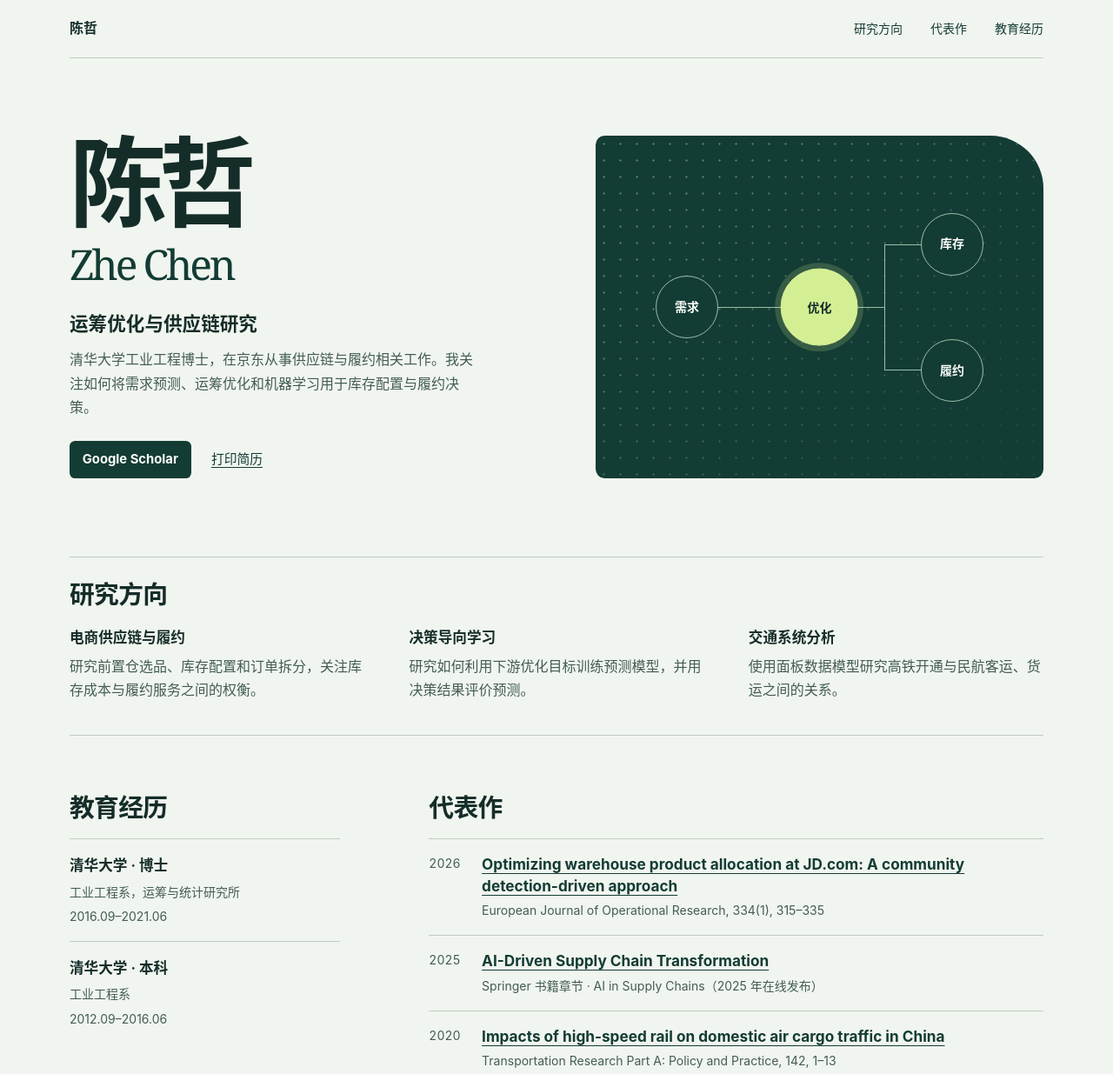
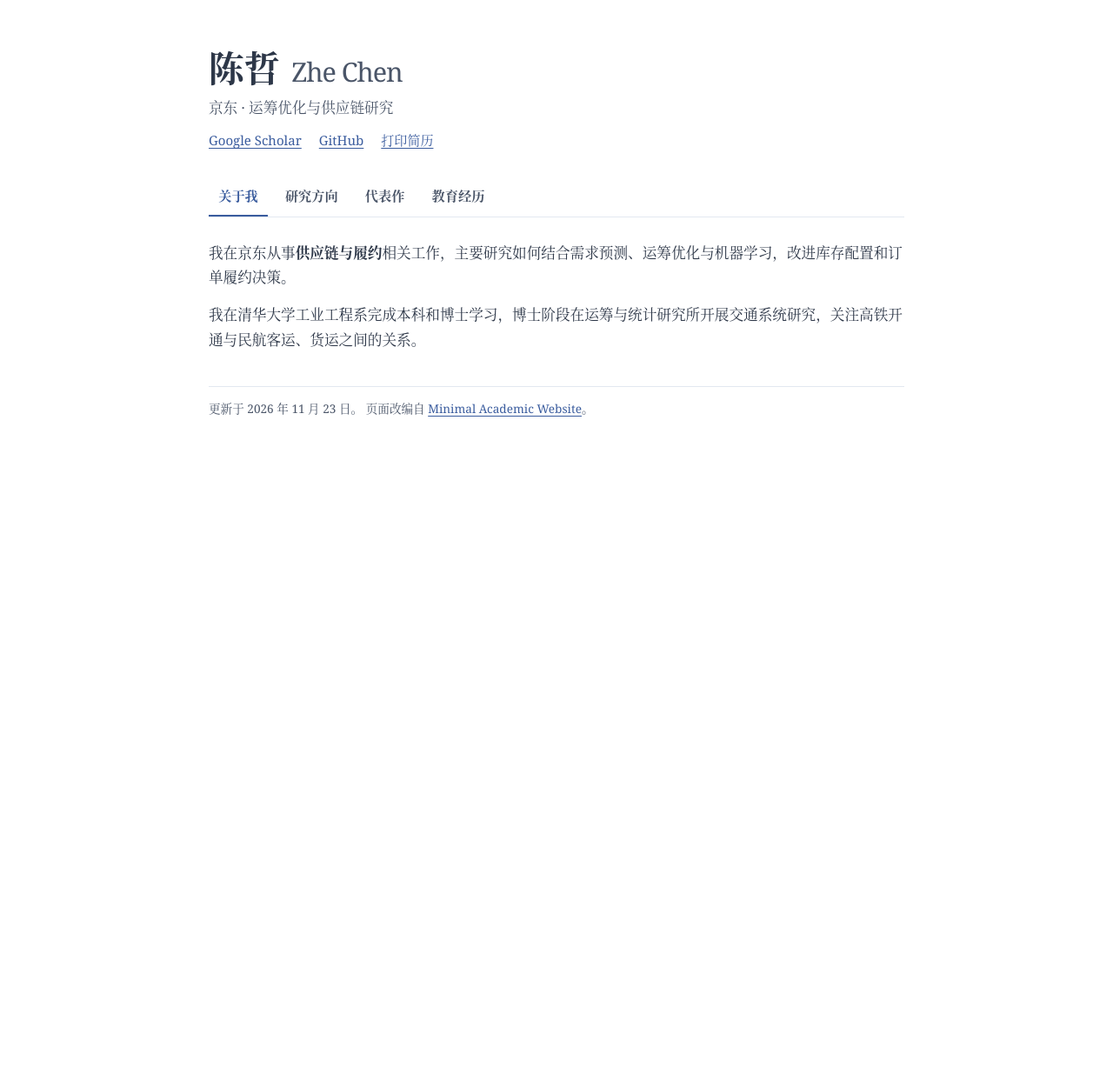
Before and after one commit to chenzh12/chenzh12.github.io, a plain HTML site: page index.html in a window 1280 px wide. Shown: the top 1235 px of the page at 87% size. After the commit the page ends 800 px from the top, so only its background shows below. Drawn offline with Linux system fonts and the light colour scheme.

Commit message:
Adapt academic homepage template for Zhe Chen

```diff
--- a/index.html
+++ b/index.html
@@ -1,365 +1,254 @@
 <!doctype html>
+<!--
+Adapted from Minimal Academic Website by Yuhui Zhang.
+https://github.com/yuhui-zh15/Minimal-Academic-Website
+
+MIT License
+
+Copyright (c) 2025 Yuhui Zhang
+
+Permission is hereby granted, free of charge, to any person obtaining a copy
+of this software and associated documentation files (the "Software"), to deal
+in the Software without restriction, including without limitation the rights
+to use, copy, modify, merge, publish, distribute, sublicense, and/or sell
+copies of the Software, and to permit persons to whom the Software is
+furnished to do so, subject to the following conditions:
+
+The above copyright notice and this permission notice shall be included in all
+copies or substantial portions of the Software.
+
+THE SOFTWARE IS PROVIDED "AS IS", WITHOUT WARRANTY OF ANY KIND, EXPRESS OR
+IMPLIED, INCLUDING BUT NOT LIMITED TO THE WARRANTIES OF MERCHANTABILITY,
+FITNESS FOR A PARTICULAR PURPOSE AND NONINFRINGEMENT. IN NO EVENT SHALL THE
+AUTHORS OR COPYRIGHT HOLDERS BE LIABLE FOR ANY CLAIM, DAMAGES OR OTHER
+LIABILITY, WHETHER IN AN ACTION OF CONTRACT, TORT OR OTHERWISE, ARISING FROM,
+OUT OF OR IN CONNECTION WITH THE SOFTWARE OR THE USE OR OTHER DEALINGS IN THE
+SOFTWARE.
+-->
 <html lang="zh-CN">
 <head>
   <meta charset="utf-8">
   <meta name="viewport" content="width=device-width, initial-scale=1">
-  <meta name="description" content="陈哲的个人简历。研究方向包括供应链运筹优化、电商履约和决策导向学习。">
-  <meta name="theme-color" content="#f1f5ef">
-  <title>陈哲 Zhe Chen | 个人简历</title>
+  <meta name="description" content="陈哲的学术主页。研究方向包括供应链运筹优化、电商履约和决策导向学习。">
+  <meta name="theme-color" content="#ffffff">
+  <meta name="author" content="Zhe Chen">
+  <title>陈哲 Zhe Chen | 学术主页</title>
   <style>
     :root {
       color-scheme: light;
-      --paper: #f1f5ef;
-      --ink: #152d29;
-      --muted: #435d55;
-      --line: #bfcdc3;
-      --forest: #133c34;
-      --lime: #d4ef93;
-      --white: #fbfdfa;
-      --shell: 70rem;
+      --bg-color: #fff;
+      --text-color: #2d3748;
+      --text-secondary: #4a5568;
+      --accent-color: #3a5c9e;
+      --border-color: #e2e8f0;
+      --serif: Georgia, "Times New Roman", "Songti SC", "Noto Serif CJK SC", SimSun, serif;
     }
 
     *, *::before, *::after { box-sizing: border-box; }
-
-    html { scroll-padding-block-start: 1.25rem; }
+    h1, h2, h3, p, ul { margin: 0; }
+    ul { padding: 0; list-style: none; }
 
     body {
-      margin: 0;
-      background: var(--paper);
-      color: var(--ink);
-      font: 1rem/1.72 "Inter", "PingFang SC", "Microsoft YaHei", "Noto Sans CJK SC", system-ui, sans-serif;
+      width: min(50rem, calc(100% - 3rem));
+      margin: 0 auto;
+      background: var(--bg-color);
+      color: var(--text-color);
+      font: 1.04rem/1.72 var(--serif);
     }
 
-    h1, h2, h3, p, figure, ul, ol { margin: 0; }
-    ul, ol { padding: 0; list-style: none; }
-    a { color: var(--forest); text-underline-offset: .24em; }
-    a:hover { text-decoration-thickness: .15em; }
-
-    :focus-visible {
-      outline: .15rem solid #466918;
-      outline-offset: .24rem;
+    a {
+      color: var(--accent-color);
+      text-underline-offset: .23em;
     }
 
-    .shell {
-      width: min(var(--shell), calc(100% - 4rem));
-      margin-inline: auto;
-    }
+    a:hover { text-decoration-thickness: .13em; }
+    :focus-visible { outline: 2px solid var(--accent-color); outline-offset: 4px; }
 
     .skip-link {
       position: absolute;
-      z-index: 1;
-      background: var(--white);
-      padding: .5rem 1rem;
-      transform: translateY(-120%);
+      inset-block-start: .35rem;
+      padding: .35rem .65rem;
+      background: var(--bg-color);
+      transform: translateY(-180%);
     }
 
     .skip-link:focus { transform: translateY(0); }
 
-    .site-header {
+    header {
       display: flex;
       align-items: center;
       justify-content: space-between;
-      gap: 1rem;
-      padding-block: 1.2rem;
-      border-bottom: 1px solid var(--line);
+      padding-block: clamp(2.2rem, 6vw, 3.35rem) 1.15rem;
     }
 
-    .brand {
-      color: var(--ink);
-      font-weight: 750;
-      text-decoration: none;
+    .header-content { flex: 1; }
+
+    h1 {
+      display: flex;
+      flex-wrap: wrap;
+      align-items: baseline;
+      column-gap: .85rem;
+      font: 700 clamp(2.1rem, 6vw, 2.55rem)/1.2 var(--serif);
     }
+
+    h1 span {
+      color: var(--text-secondary);
+      font-size: .75em;
+      font-weight: 400;
+      letter-spacing: -.035em;
+    }
+
+    .role {
+      margin-block-start: .48rem;
+      color: var(--text-secondary);
+    }
+
+    .social-links-header {
+      display: flex;
+      flex-wrap: wrap;
+      align-items: center;
+      gap: .15rem 1.25rem;
+      margin-block-start: .65rem;
+      font-size: .94rem;
+    }
+
+    .print-button {
+      padding: 0;
+      border: 0;
+      background: transparent;
+      color: var(--accent-color);
+      font: inherit;
+      cursor: pointer;
+      text-decoration: underline;
+      text-underline-offset: .23em;
+    }
+
+    .print-button:hover { text-decoration-thickness: .13em; }
 
     .site-nav {
       display: flex;
       flex-wrap: wrap;
-      gap: .4rem clamp(.7rem, 2.7vw, 2rem);
-      font-size: .875rem;
+      gap: 0 .55rem;
+      margin-top: .85rem;
+      border-bottom: 1px solid var(--border-color);
     }
 
-    .site-nav a { text-decoration: none; }
-    .site-nav a:hover { text-decoration: underline; }
-
-    .hero {
-      display: grid;
-      grid-template-columns: 1.05fr 1fr;
-      align-items: stretch;
-      gap: clamp(1.65rem, 5vw, 5rem);
-      padding-block: clamp(2.5rem, 7vw, 5.65rem);
-    }
-
-    .intro { align-self: center; }
-
-    h1 {
-      font-size: clamp(4rem, 9vw, 7rem);
-      font-weight: 800;
-      line-height: .99;
-      letter-spacing: -.085em;
-    }
-
-    .english-name {
-      display: block;
-      margin-block-start: .72rem;
-      color: var(--forest);
-      font: 400 clamp(1.8rem, 4.4vw, 3rem)/1.05 Georgia, "Times New Roman", serif;
-      letter-spacing: -.065em;
-    }
-
-    .specialty {
-      margin-block-start: 1.55rem;
-      font-size: clamp(1.12rem, 2vw, 1.35rem);
-      font-weight: 700;
-    }
-
-    .bio {
-      max-width: 29rem;
-      margin-block-start: .55rem;
-      color: var(--muted);
-    }
-
-    .hero-actions {
-      display: flex;
-      flex-wrap: wrap;
-      align-items: center;
-      gap: .75rem 1.25rem;
-      margin-block-start: 1.5rem;
-    }
-
-    .primary-link {
-      border-radius: .4rem;
-      padding: .57rem .92rem;
-      background: var(--forest);
-      color: var(--white);
-      font-size: .925rem;
-      font-weight: 650;
+    .site-nav a {
+      padding: .32rem clamp(.36rem, 2vw, .7rem) .55rem;
+      border-bottom: 2px solid transparent;
+      color: var(--text-secondary);
+      font-size: .95rem;
+      font-weight: 600;
       text-decoration: none;
     }
 
-    .primary-link:hover { background: #20564a; }
+    .site-nav a:hover { color: var(--accent-color); }
 
-    .print-button {
-      border: 0;
-      padding: .45rem .2rem;
-      background: transparent;
-      color: var(--forest);
-      font: inherit;
-      font-size: .925rem;
-      cursor: pointer;
-      text-decoration: underline;
-      text-underline-offset: .24em;
+    .site-nav a[aria-current] {
+      border-bottom-color: var(--accent-color);
+      color: var(--accent-color);
     }
 
-    .diagram {
-      position: relative;
-      min-height: 20rem;
-      isolation: isolate;
-      overflow: hidden;
-      border-radius: .65rem 3.8rem .65rem .65rem;
-      background: var(--forest);
-      color: var(--white);
+    main { margin-block: 1.65rem 2.4rem; }
+    main > section + section { margin-block-start: 1.7rem; }
+    .about p + p { margin-block-start: .9rem; }
+
+    h2 {
+      margin-block-end: .75rem;
+      font: 700 1.45rem/1.35 var(--serif);
     }
 
-    .diagram::before {
-      position: absolute;
-      z-index: -1;
-      inset: 0;
-      background: radial-gradient(circle, #b7d9c85c 1px, transparent 1.4px) 0 0 / 19px 19px;
-      mask-image: linear-gradient(138deg, #000 20%, #0003 85%);
-      content: "";
+    .about h2 { display: none; }
+    .topic-list li + li, .entries li + li { border-top: 1px solid var(--border-color); }
+
+    .topic-list li, .entries li { padding-block: .85rem; }
+    .topic-list li:first-child, .entries li:first-child { padding-block-start: .25rem; }
+    .topic-list li:last-child, .entries li:last-child { padding-block-end: 0; }
+    h3 { font-size: 1rem; line-height: 1.55; }
+
+    .topic-list p, .pub-authors, .pub-venue, .school-meta {
+      margin-block-start: .25rem;
+      color: var(--text-secondary);
     }
 
-    .diagram-track {
-      position: absolute;
-      inset: 13% 10% 13%;
+    .entries li {
+      display: grid;
+      grid-template-columns: 6.1rem minmax(0, 1fr);
+      gap: .1rem .75rem;
     }
 
-    .diagram-links {
-      position: absolute;
-      top: 25%;
-      right: 13%;
-      bottom: 25%;
-      left: 68%;
-      border: solid #9abfa9;
-      border-width: 1px 0 1px 1px;
-    }
-
-    .diagram-track::before {
-      position: absolute;
-      top: 50%;
-      right: 32%;
-      left: 13%;
-      border-top: 1px solid #9abfa9;
-      content: "";
-    }
-
-    .diagram-node {
-      position: absolute;
-      display: grid;
-      place-items: center;
-      width: 4.5rem;
-      aspect-ratio: 1;
-      transform: translate(-50%, -50%);
-      border: 1px solid #9abfa9;
-      border-radius: 50%;
-      background: var(--forest);
-      color: var(--white);
-      font-size: .875rem;
-      font-weight: 650;
-    }
-
-    .node-demand { top: 50%; left: 13%; }
-    .node-decision {
-      top: 50%;
-      left: 50%;
-      width: 5.55rem;
-      border-color: var(--lime);
-      background: var(--lime);
-      color: var(--ink);
-      box-shadow: 0 0 0 .4rem #d4ef932e;
-    }
-
-    .node-stock { top: 25%; left: 87%; }
-    .node-service { top: 75%; left: 87%; }
-
-    .section-title {
-      margin-block-end: 1.05rem;
-      font-size: clamp(1.4rem, 2.8vw, 1.8rem);
-      line-height: 1.25;
-      letter-spacing: -.025em;
-    }
-
-    .focus-section {
-      padding-block: 1.6rem 2.3rem;
-      border-block: 1px solid var(--line);
-    }
-
-    .focus-list {
-      display: grid;
-      grid-template-columns: repeat(3, minmax(0, 1fr));
-      gap: 1rem clamp(1.4rem, 4vw, 3.5rem);
-    }
-
-    .focus-list h3, .education h3 { font-size: 1.04rem; }
-    .focus-list p { margin-block-start: .32rem; color: var(--muted); }
-
-    .details {
-      display: grid;
-      grid-template-columns: minmax(13rem, .77fr) minmax(0, 1.75fr);
-      gap: 2.25rem clamp(2rem, 8vw, 7rem);
-      padding-block: clamp(2.5rem, 6vw, 4.1rem);
-    }
-
-    .education li, .publications li {
-      padding-block: 1rem;
-      border-top: 1px solid var(--line);
-    }
-
-    .education p, .publication-meta {
-      margin-block-start: .25rem;
-      color: var(--muted);
-      font-size: .875rem;
-    }
-
-    .publication-title {
-      font-size: 1.075rem;
-      font-weight: 700;
-      line-height: 1.46;
-    }
-
-    .publications li {
-      display: grid;
-      grid-template-columns: 3.3rem minmax(0, 1fr);
-      gap: .5rem;
-    }
-
-    .publication-year {
-      color: var(--muted);
-      font-size: .875rem;
+    .date {
+      color: var(--text-secondary);
+      font-size: .85rem;
       font-variant-numeric: tabular-nums;
     }
 
-    .site-footer {
-      display: flex;
-      justify-content: space-between;
-      gap: 1rem;
-      padding-block: 1.25rem 2rem;
-      border-top: 1px solid var(--line);
-      color: var(--muted);
-      font-size: .875rem;
+    .publications h3 { font: 700 1.08rem/1.42 var(--serif); }
+    .pub-authors, .pub-venue, .school-meta { font-size: .9rem; }
+    .pub-authors { line-height: 1.5; }
+    .highlight-name { font-weight: 600; color: var(--accent-color); }
+
+    footer {
+      padding-block: .8rem 2rem;
+      border-top: 1px solid var(--border-color);
+      color: var(--text-secondary);
+      font-size: .85rem;
     }
 
-    @media (max-width: 45rem) {
-      .shell { width: calc(100% - 2rem); }
-      .hero, .details { grid-template-columns: minmax(0, 1fr); }
-      .hero { gap: 1.75rem; }
-      .diagram { min-height: 15.5rem; }
-      .focus-list { grid-template-columns: minmax(0, 1fr); }
+    @media (max-width: 35rem) {
+      body { width: calc(100% - 2rem); }
+      .entries li { grid-template-columns: minmax(0, 1fr); }
     }
 
-    @media (max-width: 24rem) {
-      .site-header { align-items: flex-start; flex-direction: column; gap: .45rem; }
-      .diagram-node { width: 3.5rem; font-size: .8125rem; }
-      .node-decision { width: 4.35rem; }
-    }
-
-    @page { margin: 16mm; }
+    @page { margin: 15mm; }
 
     @media print {
-      body { background: #fff; color: #000; font-size: 10pt; }
-      .shell { width: 100%; }
-      .skip-link, .site-header, .diagram, .hero-actions, .site-footer { display: none; }
-      .hero { display: block; padding-block: 0 1rem; }
-      h1 { font-size: 32pt; }
-      .english-name { font-size: 17pt; }
-      .specialty { margin-block-start: .6rem; font-size: 12pt; }
-      .bio { max-width: none; }
-      .section-title { font-size: 13pt; }
-      .focus-section, .details { padding-block: 1rem; }
-      .focus-list { grid-template-columns: repeat(3, minmax(0, 1fr)); }
-      .details { grid-template-columns: 1fr 2.2fr; gap: 1.25rem; }
-      .education li, .publications li { padding-block: .45rem; break-inside: avoid; }
-      .publication-title, .focus-list h3, .education h3 { font-size: 10pt; }
-      .publication-meta, .publication-year, .education p { font-size: 9pt; }
+      body { width: 100%; background: white; color: black; font-size: 10pt; line-height: 1.52; }
+      .skip-link, .site-nav, .print-button, footer { display: none; }
+      main > section[hidden], .about h2 { display: block; }
+      header { padding-block: 0 .7rem; }
+      h1 { font-size: 24pt; }
+      main, main > section + section { margin-block: .85rem 0; }
+      h2 { margin-block-end: .38rem; font-size: 13pt; break-after: avoid; }
+      .topic-list li, .entries li { padding-block: .35rem; break-inside: avoid; }
+      .entries li { grid-template-columns: 5rem minmax(0, 1fr); }
+      h3, .publications h3 { font-size: 10pt; }
+      .pub-authors, .pub-venue, .school-meta { font-size: 9pt; }
       a { color: inherit; }
     }
   </style>
 </head>
-<body id="top">
+<body>
   <a class="skip-link" href="#about">跳到主要内容</a>
-  <header class="site-header shell">
-    <a class="brand" href="#top">陈哲</a>
-    <nav class="site-nav" aria-label="简历导航">
+  <header>
+    <div class="header-content">
+      <h1>陈哲 <span lang="en">Zhe Chen</span></h1>
+      <p class="role">京东 · 运筹优化与供应链研究</p>
+      <div class="social-links-header">
+        <a href="https://scholar.google.com/citations?user=n1bKL70AAAAJ" lang="en">Google Scholar</a>
+        <a href="https://github.com/chenzh12" lang="en">GitHub</a>
+        <button class="print-button" id="print-resume" type="button" hidden>打印简历</button>
+      </div>
+    </div>
+  </header>
+
+  <nav class="site-nav" aria-label="主页栏目">
+    <a href="#about">关于我</a>
     <a href="#research">研究方向</a>
     <a href="#publications">代表作</a>
     <a href="#education">教育经历</a>
   </nav>
-  </header>
 
-  <main class="shell" id="about">
-    <section class="hero" aria-labelledby="name">
-      <div class="intro">
-        <h1 id="name">陈哲 <span class="english-name" lang="en">Zhe Chen</span></h1>
-        <p class="specialty">运筹优化与供应链研究</p>
-        <p class="bio">清华大学工业工程博士，在京东从事供应链与履约相关工作。我关注如何将需求预测、运筹优化和机器学习用于库存配置与履约决策。</p>
-        <div class="hero-actions">
-          <a class="primary-link" href="https://scholar.google.com/citations?user=n1bKL70AAAAJ">Google Scholar</a>
-          <button class="print-button" id="print-resume" type="button" hidden>打印简历</button>
-        </div>
-      </div>
-      <figure class="diagram" role="img" aria-label="需求预测进入优化模型，用于库存配置和履约决策。">
-        <div class="diagram-track" aria-hidden="true">
-          <span class="diagram-links"></span>
-          <span class="diagram-node node-demand">需求</span>
-          <span class="diagram-node node-decision">优化</span>
-          <span class="diagram-node node-stock">库存</span>
-          <span class="diagram-node node-service">履约</span>
-        </div>
-      </figure>
+  <main>
+    <section class="about" id="about" aria-labelledby="about-title" tabindex="-1">
+      <h2 id="about-title">关于我</h2>
+      <p>我在京东从事<strong>供应链与履约</strong>相关工作，主要研究如何结合需求预测、运筹优化与机器学习，改进库存配置和订单履约决策。</p>
+      <p>我在清华大学工业工程系完成本科和博士学习，博士阶段在运筹与统计研究所开展交通系统研究，关注高铁开通与民航客运、货运之间的关系。</p>
     </section>
 
-    <section class="focus-section" id="research" aria-labelledby="research-title">
-      <h2 class="section-title" id="research-title">研究方向</h2>
-      <ul class="focus-list">
+    <section id="research" aria-labelledby="research-title" tabindex="-1">
+      <h2 id="research-title">研究方向</h2>
+      <ul class="topic-list">
         <li>
           <h3>电商供应链与履约</h3>
           <p>研究前置仓选品、库存配置和订单拆分，关注库存成本与履约服务之间的权衡。</p>
@@ -375,64 +264,100 @@
       </ul>
     </section>
 
-    <div class="details">
-      <section class="education" id="education" aria-labelledby="education-title">
-        <h2 class="section-title" id="education-title">教育经历</h2>
-        <ul>
+    <section class="publications" id="publications" aria-labelledby="publications-title" tabindex="-1">
+      <h2 id="publications-title">代表作</h2>
+      <ul class="entries">
         <li>
-            <h3>清华大学 · 博士</h3>
-            <p>工业工程系，运筹与统计研究所</p>
-            <p><time datetime="2016-09">2016.09</time>–<time datetime="2021-06">2021.06</time></p>
+          <time class="date" datetime="2026">2026</time>
+          <div>
+            <h3 lang="en"><a href="https://doi.org/10.1016/j.ejor.2026.04.040">Optimizing warehouse product allocation at JD.com: A community detection-driven approach</a></h3>
+            <p class="pub-authors" lang="en">Hao Hu, Yongzhi Qi, Ningxuan Kang, <strong class="highlight-name">Zhe Chen</strong>, Ling Wang, Jian Chen, Zuo-Jun Max Shen</p>
+            <p class="pub-venue" lang="en"><cite>European Journal of Operational Research</cite>, 334(1), 315–335</p>
+          </div>
         </li>
         <li>
-            <h3>清华大学 · 本科</h3>
-            <p>工业工程系</p>
-            <p><time datetime="2012-09">2012.09</time>–<time datetime="2016-06">2016.06</time></p>
+          <time class="date" datetime="2025">2025</time>
+          <div>
+            <h3 lang="en"><a href="https://link.springer.com/chapter/10.1007/978-3-032-07054-8_16">AI-Driven Supply Chain Transformation</a></h3>
+            <p class="pub-authors" lang="en">Hau L. Lee, <strong class="highlight-name">Zhe Chen</strong>, Yongzhi Qi, Zuo-Jun Max Shen</p>
+            <p class="pub-venue">Springer 书籍章节，<cite lang="en">AI in Supply Chains</cite>, 223–244（2025 年在线发布）</p>
+          </div>
+        </li>
+        <li>
+          <time class="date" datetime="2020">2020</time>
+          <div>
+            <h3 lang="en"><a href="https://doi.org/10.1016/j.tra.2020.10.002">Impacts of high-speed rail on domestic air cargo traffic in China</a></h3>
+            <p class="pub-authors" lang="en"><strong class="highlight-name">Zhe Chen</strong>, Hai Jiang</p>
+            <p class="pub-venue" lang="en"><cite>Transportation Research Part A: Policy and Practice</cite>, 142, 1–13</p>
+          </div>
+        </li>
+        <li>
+          <time class="date" datetime="2019">2019</time>
+          <div>
+            <h3 lang="en"><a href="https://doi.org/10.1016/j.tra.2019.07.004">Analyzing the heterogeneous impacts of high-speed rail entry on air travel in China: A hierarchical panel regression approach</a></h3>
+            <p class="pub-authors" lang="en"><strong class="highlight-name">Zhe Chen</strong>, Zhengli Wang, Hai Jiang</p>
+            <p class="pub-venue" lang="en"><cite>Transportation Research Part A: Policy and Practice</cite>, 127, 86–98</p>
+          </div>
         </li>
       </ul>
     </section>
 
-      <section class="publications" id="publications" aria-labelledby="publications-title">
-        <h2 class="section-title" id="publications-title">代表作</h2>
-        <ul>
+    <section id="education" aria-labelledby="education-title" tabindex="-1">
+      <h2 id="education-title">教育经历</h2>
+      <ul class="entries">
         <li>
-            <time class="publication-year" datetime="2026">2026</time>
+          <p class="date"><time datetime="2016-09">2016.09</time>–<time datetime="2021-06">2021.06</time></p>
           <div>
-              <h3 class="publication-title" lang="en"><a href="https://doi.org/10.1016/j.ejor.2026.04.040">Optimizing warehouse product allocation at JD.com: A community detection-driven approach</a></h3>
-              <p class="publication-meta"><span lang="en">European Journal of Operational Research</span>, 334(1), 315–335</p>
+            <h3>清华大学 · 博士</h3>
+            <p class="school-meta">工业工程系，运筹与统计研究所</p>
           </div>
         </li>
         <li>
-            <time class="publication-year" datetime="2025">2025</time>
+          <p class="date"><time datetime="2012-09">2012.09</time>–<time datetime="2016-06">2016.06</time></p>
           <div>
-              <h3 class="publication-title" lang="en"><a href="https://link.springer.com/chapter/10.1007/978-3-032-07054-8_16">AI-Driven Supply Chain Transformation</a></h3>
-              <p class="publication-meta">Springer 书籍章节 · <span lang="en">AI in Supply Chains</span>（2025 年在线发布）</p>
-            </div>
-          </li>
-          <li>
-            <time class="publication-year" datetime="2020">2020</time>
-            <div>
-              <h3 class="publication-title" lang="en"><a href="https://doi.org/10.1016/j.tra.2020.10.002">Impacts of high-speed rail on domestic air cargo traffic in China</a></h3>
-              <p class="publication-meta"><span lang="en">Transportation Research Part A: Policy and Practice</span>, 142, 1–13</p>
-            </div>
-          </li>
-          <li>
-            <time class="publication-year" datetime="2019">2019</time>
-            <div>
-              <h3 class="publication-title" lang="en"><a href="https://doi.org/10.1016/j.tra.2019.07.004">Analyzing the heterogeneous impacts of high-speed rail entry on air travel in China: A hierarchical panel regression approach</a></h3>
-              <p class="publication-meta"><span lang="en">Transportation Research Part A: Policy and Practice</span>, 127, 86–98</p>
+            <h3>清华大学 · 本科</h3>
+            <p class="school-meta">工业工程系</p>
           </div>
         </li>
       </ul>
     </section>
-    </div>
   </main>
 
-  <footer class="site-footer shell">
-    <span>陈哲 <span lang="en">Zhe Chen</span></span>
-    <a href="#top">返回顶部</a>
+  <footer>
+    更新于 <time datetime="2026-11-23">2026 年 11 月 23 日</time>。
+    页面改编自 <a href="https://github.com/yuhui-zh15/Minimal-Academic-Website" lang="en">Minimal Academic Website</a>。
   </footer>
+
   <script>
+    const navLinks = [...document.querySelectorAll('.site-nav a')];
+    const skipLink = document.querySelector('.skip-link');
+
+    function showSection() {
+      const current = navLinks.find(link => link.hash === location.hash) ?? navLinks[0];
+      for (const link of navLinks) {
+        const active = link === current;
+        document.getElementById(link.hash.slice(1)).hidden = !active;
+        if (active) {
+          link.setAttribute('aria-current', 'location');
+        } else {
+          link.removeAttribute('aria-current');
+        }
+      }
+      skipLink.hash = current.hash;
+    }
+
+    for (const link of navLinks) {
+      link.addEventListener('click', event => {
+        if (event.metaKey || event.ctrlKey || event.shiftKey || event.altKey) return;
+        event.preventDefault();
+        if (location.hash !== link.hash) history.pushState(null, '', link.hash);
+        showSection();
+      });
+    }
+
+    window.addEventListener('hashchange', showSection);
+    showSection();
+
     const printButton = document.querySelector('#print-resume');
     printButton.addEventListener('click', () => window.print());
     printButton.hidden = false;
```
Lines whose indentation alone changed are shown as unchanged.
